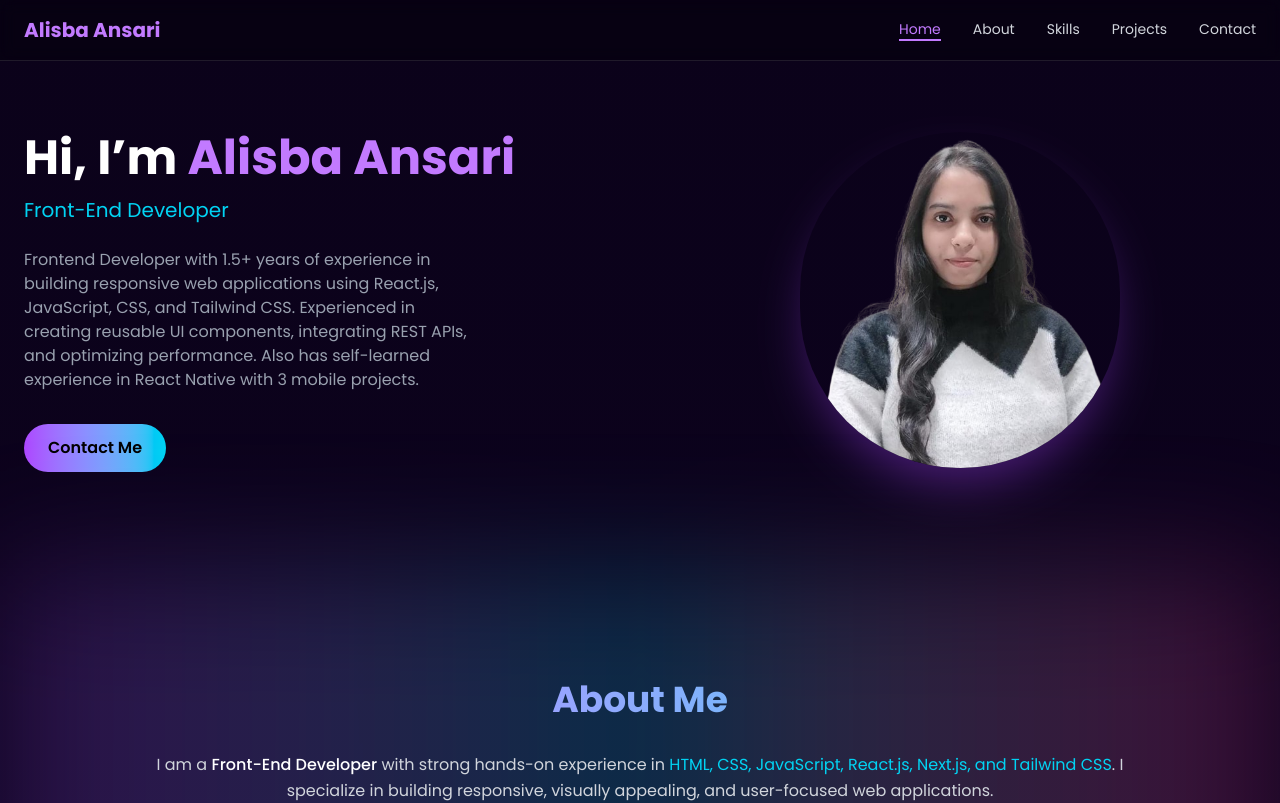
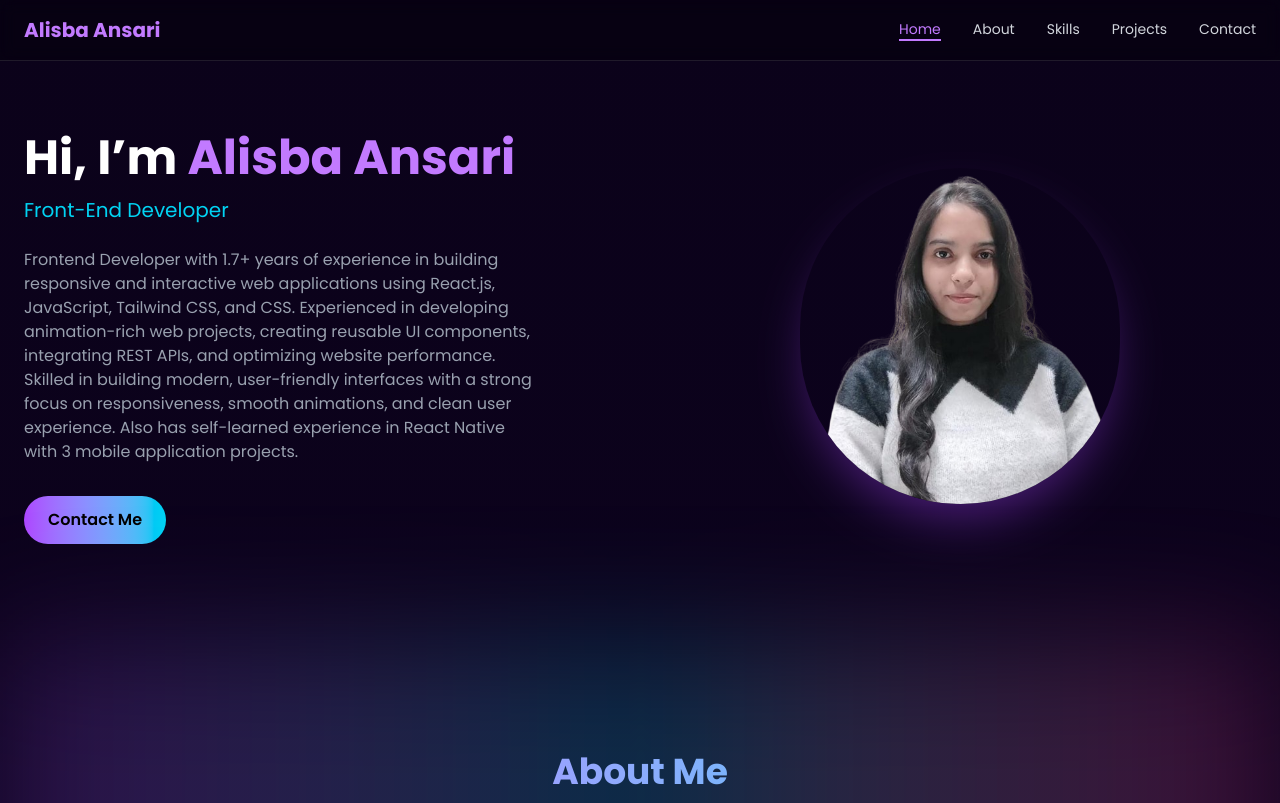
Before and after one commit to alisbaansari24/alish_portfolio, a React (Vite) app: page / in a window 1280 px wide. Shown: the top 803 px of the page. Built offline with nearby package versions, Linux system fonts and the light colour scheme.

Commit message:
update profile and websites

```diff
--- a/src/component/Hero.jsx
+++ b/src/component/Hero.jsx
@@ -9,8 +9,8 @@ export default function Hero() {
                         Hi, I’m <span className="text-purple-400">Alisba Ansari</span>
                     </h2>
                     <p className="text-xl text-cyan-400 mt-2">Front-End Developer</p>
-                    <p className="mt-6 text-gray-400 max-w-md md:text-left text-justify">
-                        Frontend Developer with 1.5+ years of experience in building responsive web applications using React.js, JavaScript, CSS, and Tailwind CSS. Experienced in creating reusable UI components, integrating REST APIs, and optimizing performance. Also has self-learned experience in React Native with 3 mobile projects.
+                    <p className="mt-6 text-gray-400 max-w-lg md:text-left text-justify">
+                        Frontend Developer with 1.7+ years of experience in building responsive and interactive web applications using React.js, JavaScript, Tailwind CSS, and CSS. Experienced in developing animation-rich web projects, creating reusable UI components, integrating REST APIs, and optimizing website performance. Skilled in building modern, user-friendly interfaces with a strong focus on responsiveness, smooth animations, and clean user experience. Also has self-learned experience in React Native with 3 mobile application projects.
                     </p>
                     <a href="#contact">
                         <button className="cursor-pointer mt-8 px-6 py-3 rounded-full bg-gradient-to-r from-purple-500 to-cyan-400 text-black font-semibold">
--- a/src/component/Projects.jsx
+++ b/src/component/Projects.jsx
@@ -5,6 +5,8 @@ import img3 from "../assets/Image/path4U.png";
 import img4 from "../assets/Image/metrobuddy.png";
 import img5 from "../assets/Image/growlotus.png";
 import img6 from "../assets/Image/admissionKing.png";
+import img7 from "../assets/Image/image.png";
+import img8 from "../assets/Image/contenaissance.png";
 
 export default function Projects() {
     const projects = [
@@ -59,12 +61,30 @@ export default function Projects() {
         {
             name: "Admission King",
             img: img6,
-              tech: ["React.js", "Tailwind CSS" ],
+            tech: ["React.js", "Tailwind CSS"],
             description:
                 "Admission King is an educational platform helping students find courses, colleges, and career guidance, simplifying the admission process in India.",
             right: true, // alternating position
             link: "https://admissionking.com/",
         },
+        {
+            name: "Rit'z Media World",
+            img: img7,
+            tech: ["Next.js", " Tailwind CSS", "Responsive Design", "Context API", "REST APIs", "Performance Optimization"],
+            description:
+                "A modern, animation-driven digital platform designed to deliver high-performance brand experiences through interactive visuals, smooth transitions, and responsive design. Contributed to developing scalable frontend interfaces, reusable UI components, and engaging user interactions focused on performance and seamless cross-device experience. The project emphasizes creative storytelling, optimized layouts, and modern web standards for strong brand presentation and user engagement.",
+            right: false,
+            link: "https://ritzmediaworld.com/",
+        },
+        {
+            name: "Contenaissance",
+            img: img8,
+            tech: ["Next.js", "Tailwind CSS", "GSAP", "Framer Motion", "Lenis","Scroll-Based Animations","Responsive Design","Performance Optimization"],
+            description:
+                "A modern and visually immersive digital platform focused on delivering smooth, interactive, and animation-rich user experiences. Developed responsive frontend interfaces with advanced scroll-based animations, seamless page transitions, and engaging motion effects to create a highly dynamic browsing experience. The project emphasizes performance optimization, creative storytelling, and modern UI interactions across all devices.",
+            right: true,
+            link: "https://contenaissance.com/",
+        }
     ];
 
     return (
```
Also changed, not shown: src/assets/Image/contenaissance.png (added), src/assets/Image/image.png (added).
